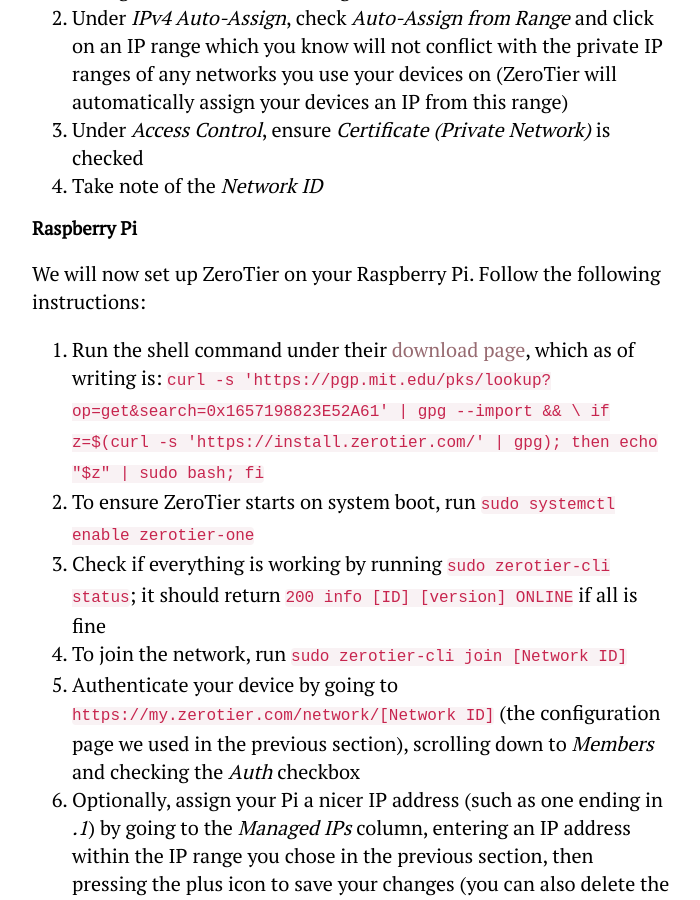
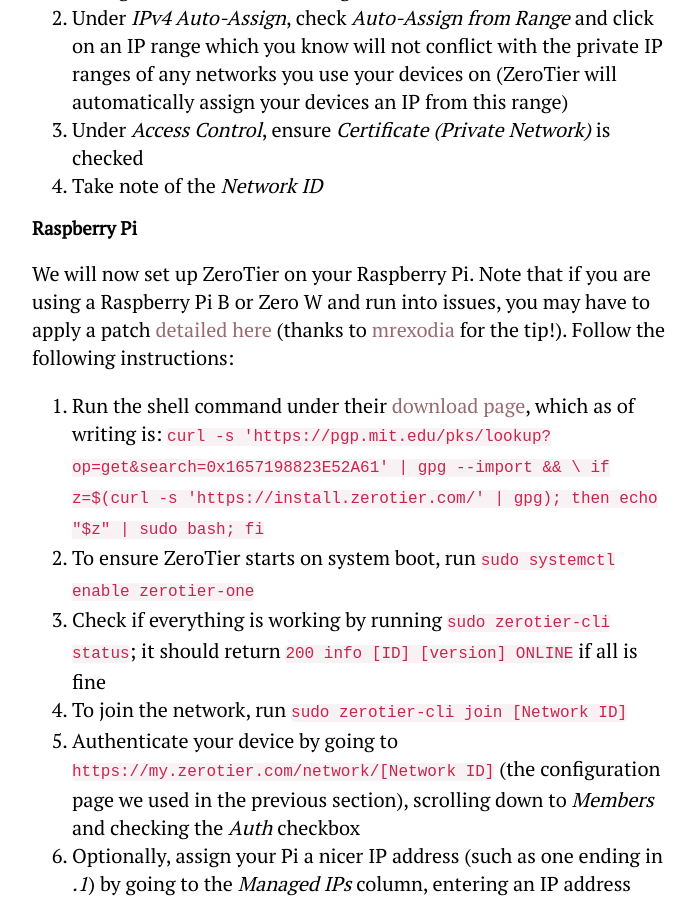
Before and after one commit to kz/iamkelv.in-new, a Jekyll site: the page built from _posts/2017-06-27-zerotier.md, in a window 1280 px wide and 900 px high, scrolled down 1164 px. Shown: the whole window, without its empty margins (288-988 px from the left). Built offline with Jekyll 4.4.1, drawn with Linux system fonts in a browser that asks for light colours; comment, search, counter and statistics services are not loaded.

Commit message:
Update 2017-06-27-zerotier.md

```diff
--- a/_posts/2017-06-27-zerotier.md
+++ b/_posts/2017-06-27-zerotier.md
@@ -24,7 +24,7 @@
 
 ### Raspberry Pi
 
-We will now set up ZeroTier on your Raspberry Pi. Follow the following instructions:
+We will now set up ZeroTier on your Raspberry Pi. Note that if you are using a Raspberry Pi B or Zero W and run into issues, you may have to apply a patch [detailed here](https://github.com/zerotier/ZeroTierOne/issues/510#issuecomment-351093694) (thanks to [mrexodia](https://iamkelv.in/blog/2017/06/zerotier.html#comment-3658807685) for the tip!). Follow the following instructions:
 
 1. Run the shell command under their [download page](https://www.zerotier.com/download.shtml), which as of writing is: `curl -s 'https://pgp.mit.edu/pks/lookup?op=get&search=0x1657198823E52A61' | gpg --import && \
 if z=$(curl -s 'https://install.zerotier.com/' | gpg); then echo "$z" | sudo bash; fi`
```
